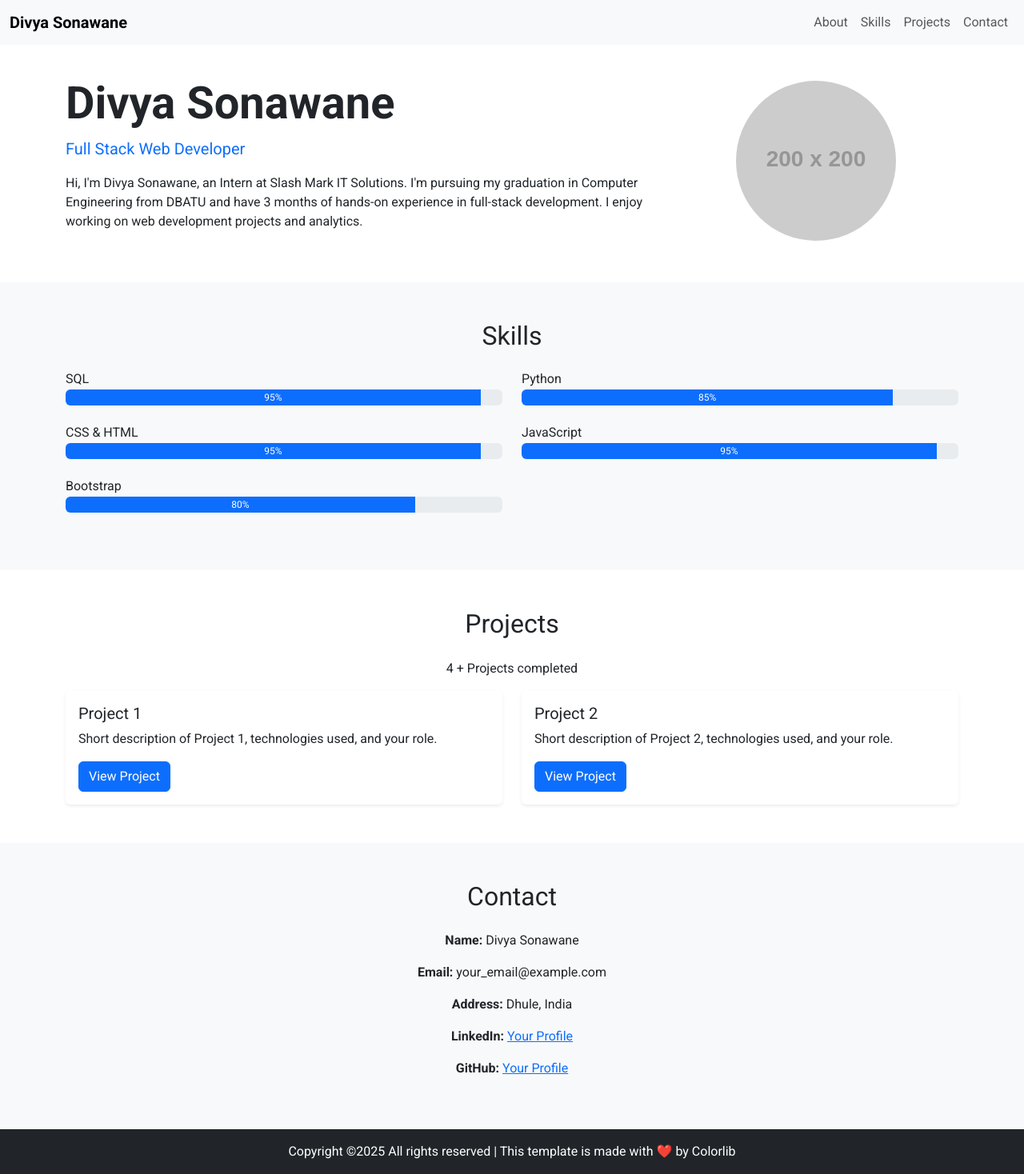
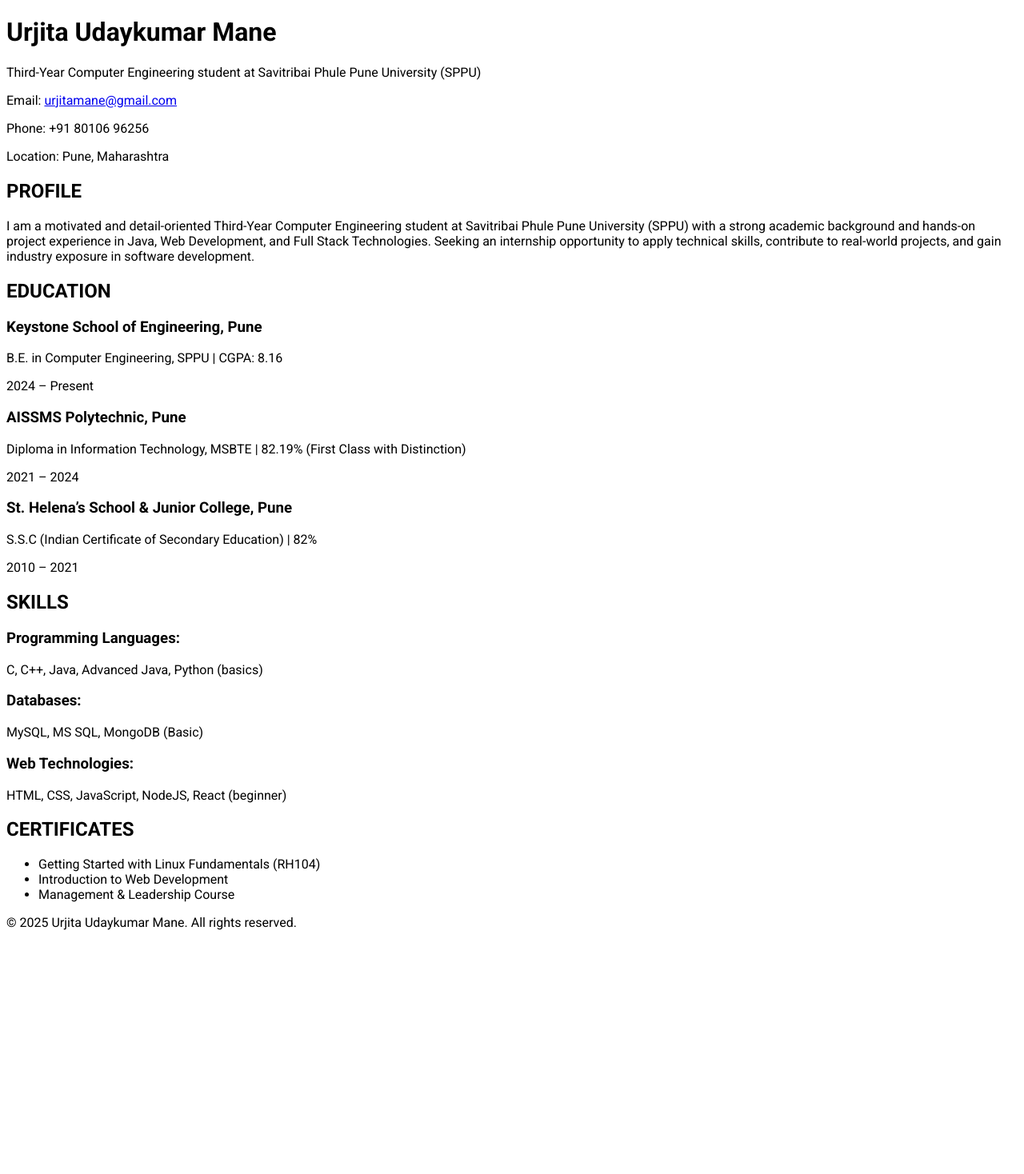
Before and after one commit to urjita-9/urjita-9.github.io, a plain HTML site: page index.html in a window 1280 px wide. Shown: the whole page at 80% size. After the commit the page ends 1179 px from the top, so only its background shows below. Drawn offline with nearby package versions, Linux system fonts and the light colour scheme; placeholder pictures from the web are drawn by us.

Commit message:
index.html

```diff
--- a/index.html
+++ b/index.html
@@ -3,129 +3,85 @@
 <head>
     <meta charset="UTF-8">
     <meta name="viewport" content="width=device-width, initial-scale=1.0">
-    <title>Divya Sonawane - Portfolio</title>
-    <link href="https://cdn.jsdelivr.net/npm/bootstrap@5.3.3/dist/css/bootstrap.min.css" rel="stylesheet">
+    <title>Urjita Mane - Portfolio</title>
     <link rel="stylesheet" href="style.css">
+    <link href="https://fonts.googleapis.com/css2?family=Roboto:wght@400;700&display=swap" rel="stylesheet">
 </head>
 <body>
 
-    <nav class="navbar navbar-expand-lg navbar-light bg-light fixed-top">
-        <div class="container-fluid">
-            <a class="navbar-brand" href="#">Divya Sonawane</a>
-            <button class="navbar-toggler" type="button" data-bs-toggle="collapse" data-bs-target="#navbarNav" aria-controls="navbarNav" aria-expanded="false" aria-label="Toggle navigation">
-                <span class="navbar-toggler-icon"></span>
-            </button>
-            <div class="collapse navbar-collapse" id="navbarNav">
-                <ul class="navbar-nav ms-auto">
-                    <li class="nav-item"><a class="nav-link" href="#about">About</a></li>
-                    <li class="nav-item"><a class="nav-link" href="#skills">Skills</a></li>
-                    <li class="nav-item"><a class="nav-link" href="#projects">Projects</a></li>
-                    <li class="nav-item"><a class="nav-link" href="#contact">Contact</a></li>
-                </ul>
+    <header class="header">
+        <h1>Urjita Udaykumar Mane</h1>
+        <p class="subtitle">Third-Year Computer Engineering student at Savitribai Phule Pune University (SPPU)</p>
+        <div class="contact-info">
+            <p>Email: <a href="mailto:urjitamane@gmail.com">urjitamane@gmail.com</a></p>
+            <p>Phone: +91 80106 96256</p>
+            <p>Location: Pune, Maharashtra</p>
+        </div>
+    </header>
+
+    <main class="container">
+
+        <section class="section">
+            <h2 class="section-title">PROFILE</h2>
+            <p class="profile-text">
+                I am a motivated and detail-oriented Third-Year Computer Engineering student at Savitribai Phule Pune
+                University (SPPU) with a strong academic background and hands-on project experience in Java,
+                Web Development, and Full Stack Technologies. Seeking an internship opportunity to apply technical
+                skills, contribute to real-world projects, and gain industry exposure in software development.
+            </p>
+        </section>
+
+        <section class="section">
+            <h2 class="section-title">EDUCATION</h2>
+            <div class="education-item">
+                <h3>Keystone School of Engineering, Pune</h3>
+                <p>B.E. in Computer Engineering, SPPU | CGPA: 8.16</p>
+                <p class="dates">2024 – Present</p>
             </div>
-        </div>
-    </nav>
+            <div class="education-item">
+                <h3>AISSMS Polytechnic, Pune</h3>
+                <p>Diploma in Information Technology, MSBTE | 82.19% (First Class with Distinction)</p>
+                <p class="dates">2021 – 2024</p>
+            </div>
+            <div class="education-item">
+                <h3>St. Helena’s School & Junior College, Pune</h3>
+                <p>S.S.C (Indian Certificate of Secondary Education) | 82%</p>
+                <p class="dates">2010 – 2021</p>
+            </div>
+        </section>
 
-    <section id="about" class="py-5 mt-5">
-        <div class="container">
-            <div class="row align-items-center">
-                <div class="col-lg-8">
-                    <h1 class="display-4 fw-bold">Divya Sonawane</h1>
-                    <p class="lead text-primary">Full Stack Web Developer</p>
-                    <p>Hi, I'm Divya Sonawane, an Intern at Slash Mark IT Solutions. I'm pursuing my graduation in Computer Engineering from DBATU and have 3 months of hands-on experience in full-stack development. I enjoy working on web development projects and analytics.</p>
+        <section class="section">
+            <h2 class="section-title">SKILLS</h2>
+            <div class="skills-grid">
+                <div class="skill-category">
+                    <h3>Programming Languages:</h3>
+                    <p>C, C++, Java, Advanced Java, Python (basics)</p>
                 </div>
-                <div class="col-lg-4 text-center">
-                    <img src="https://via.placeholder.com/200" alt="Profile Picture" class="img-fluid rounded-circle">
+                <div class="skill-category">
+                    <h3>Databases:</h3>
+                    <p>MySQL, MS SQL, MongoDB (Basic)</p>
+                </div>
+                <div class="skill-category">
+                    <h3>Web Technologies:</h3>
+                    <p>HTML, CSS, JavaScript, NodeJS, React (beginner)</p>
                 </div>
             </div>
-        </div>
-    </section>
+        </section>
 
-    <section id="skills" class="py-5 bg-light">
-        <div class="container">
-            <h2 class="text-center mb-4">Skills</h2>
-            <div class="row">
-                <div class="col-md-6 mb-4">
-                    <h6 class="mb-1">SQL</h6>
-                    <div class="progress" style="height: 20px;">
-                        <div class="progress-bar bg-primary" role="progressbar" style="width: 95%;" aria-valuenow="95" aria-valuemin="0" aria-valuemax="100">95%</div>
-                    </div>
-                </div>
-                <div class="col-md-6 mb-4">
-                    <h6 class="mb-1">Python</h6>
-                    <div class="progress" style="height: 20px;">
-                        <div class="progress-bar bg-primary" role="progressbar" style="width: 85%;" aria-valuenow="85" aria-valuemin="0" aria-valuemax="100">85%</div>
-                    </div>
-                </div>
-                <div class="col-md-6 mb-4">
-                    <h6 class="mb-1">CSS & HTML</h6>
-                    <div class="progress" style="height: 20px;">
-                        <div class="progress-bar bg-primary" role="progressbar" style="width: 95%;" aria-valuenow="95" aria-valuemin="0" aria-valuemax="100">95%</div>
-                    </div>
-                </div>
-                <div class="col-md-6 mb-4">
-                    <h6 class="mb-1">JavaScript</h6>
-                    <div class="progress" style="height: 20px;">
-                        <div class="progress-bar bg-primary" role="progressbar" style="width: 95%;" aria-valuenow="95" aria-valuemin="0" aria-valuemax="100">95%</div>
-                    </div>
-                </div>
-                <div class="col-md-6 mb-4">
-                    <h6 class="mb-1">Bootstrap</h6>
-                    <div class="progress" style="height: 20px;">
-                        <div class="progress-bar bg-primary" role="progressbar" style="width: 80%;" aria-valuenow="80" aria-valuemin="0" aria-valuemax="100">80%</div>
-                    </div>
-                </div>
-            </div>
-        </div>
-    </section>
+        <section class="section">
+            <h2 class="section-title">CERTIFICATES</h2>
+            <ul class="certificate-list">
+                <li>Getting Started with Linux Fundamentals (RH104)</li>
+                <li>Introduction to Web Development</li>
+                <li>Management & Leadership Course</li>
+            </ul>
+        </section>
 
-    <section id="projects" class="py-5">
-        <div class="container">
-            <h2 class="text-center mb-4">Projects</h2>
-            <p class="text-center">4 + Projects completed</p>
-            <div class="row row-cols-1 row-cols-md-2 g-4">
-                <div class="col">
-                    <div class="card h-100 shadow-sm">
-                        <div class="card-body">
-                            <h5 class="card-title">Project 1</h5>
-                            <p class="card-text">Short description of Project 1, technologies used, and your role.</p>
-                            <a href="#" class="btn btn-primary">View Project</a>
-                        </div>
-                    </div>
-                </div>
-                <div class="col">
-                    <div class="card h-100 shadow-sm">
-                        <div class="card-body">
-                            <h5 class="card-title">Project 2</h5>
-                            <p class="card-text">Short description of Project 2, technologies used, and your role.</p>
-                            <a href="#" class="btn btn-primary">View Project</a>
-                        </div>
-                    </div>
-                </div>
-            </div>
-        </div>
-    </section>
+    </main>
 
-    <section id="contact" class="py-5 bg-light">
-        <div class="container">
-            <h2 class="text-center mb-4">Contact</h2>
-            <div class="row justify-content-center">
-                <div class="col-md-6 text-center">
-                    <p><strong>Name:</strong> Divya Sonawane</p>
-                    <p><strong>Email:</strong> your_email@example.com</p>
-                    <p><strong>Address:</strong> Dhule, India</p>
-                    <p><strong>LinkedIn:</strong> <a href="#" class="text-primary">Your Profile</a></p>
-                    <p><strong>GitHub:</strong> <a href="#" class="text-primary">Your Profile</a></p>
-                </div>
-            </div>
-        </div>
-    </section>
-
-    <footer class="bg-dark text-white text-center py-3">
-        <p class="mb-0">Copyright ©2025 All rights reserved | This template is made with ❤️ by Colorlib</p>
+    <footer class="footer">
+        <p>&copy; 2025 Urjita Udaykumar Mane. All rights reserved.</p>
     </footer>
 
-    <script src="https://cdn.jsdelivr.net/npm/bootstrap@5.3.3/dist/js/bootstrap.bundle.min.js"></script>
-    <script src="script.js"></script>
 </body>
 </html>
```
